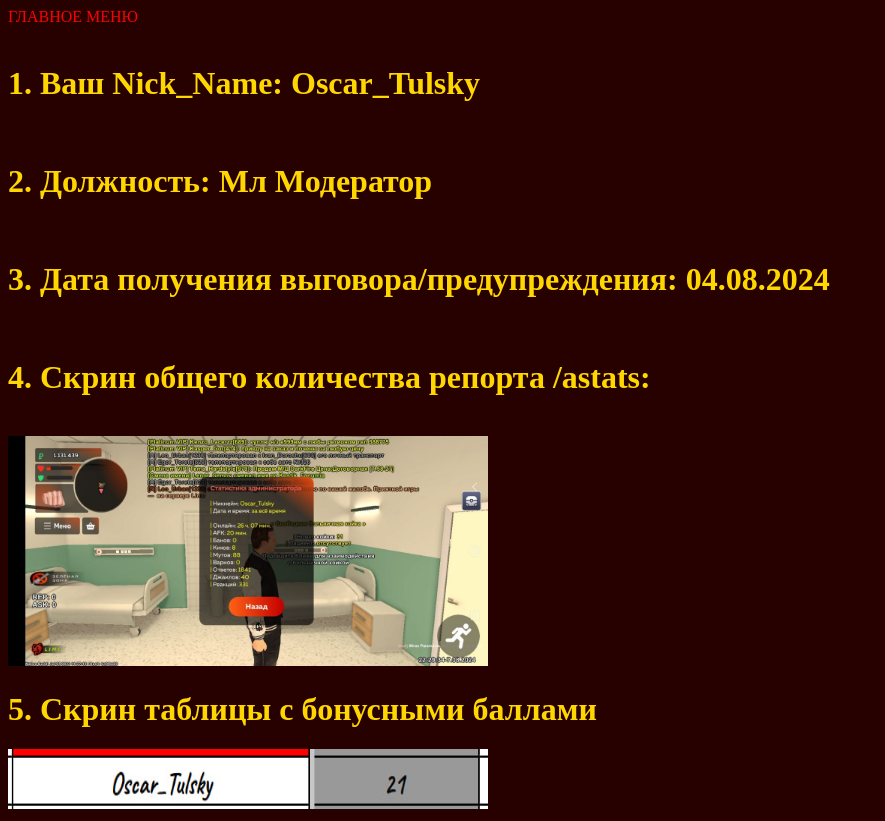
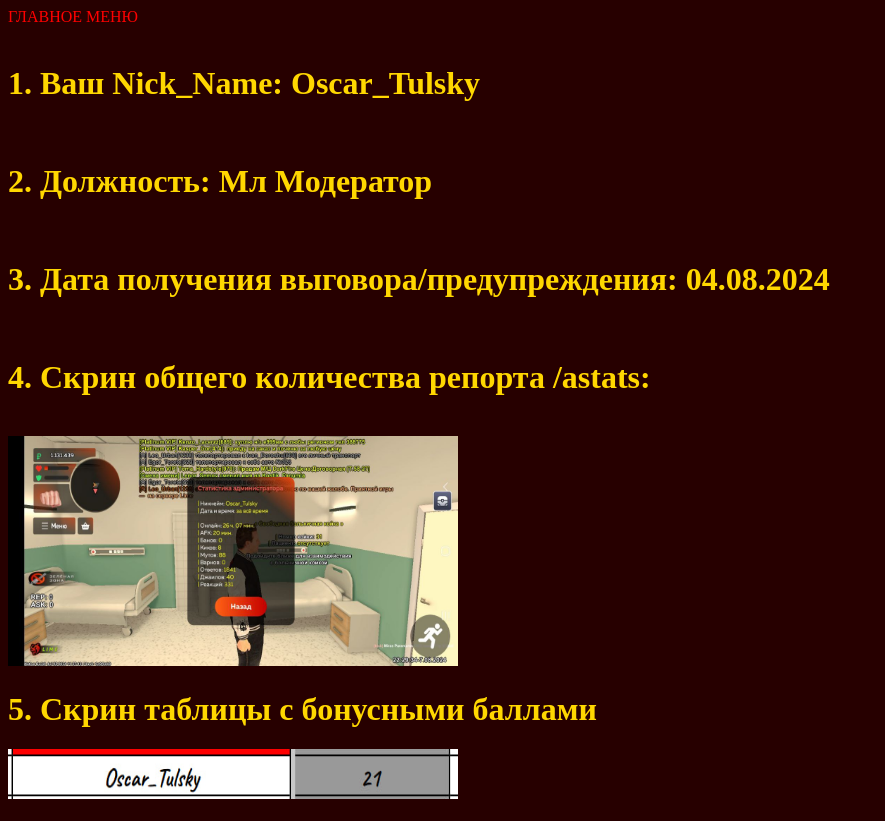
Before and after one commit to crazyadminbr/norma, a plain HTML site: page vig/index.html in a window 1280 px wide. Shown: the whole page, without its empty margins (0-885 px from the left). Drawn offline with Linux system fonts and the light colour scheme.

Commit message:
Update index.html

```diff
--- a/vig/index.html
+++ b/vig/index.html
@@ -21,8 +21,8 @@
     <h1>2. Должность: Мл Модератор</h1><br>
     <h1>3. Дата получения выговора/предупреждения: 04.08.2024</h1><br>
     <h1>4. Скрин общего количества репорта /astats:</h1><br>
-    <img src="./img/br2.jpg" height="230px" width="480px">
+    <img src="./img/br2.jpg" height="230px" width="450px">
     <h1>5. Скрин таблицы с бонусными баллами</h1>
-    <img src="./img/br1.jpg" height="60px" width="480px">
+    <img src="./img/br1.jpg" height="50px" width="450px">
 </body>
 </html>
```
